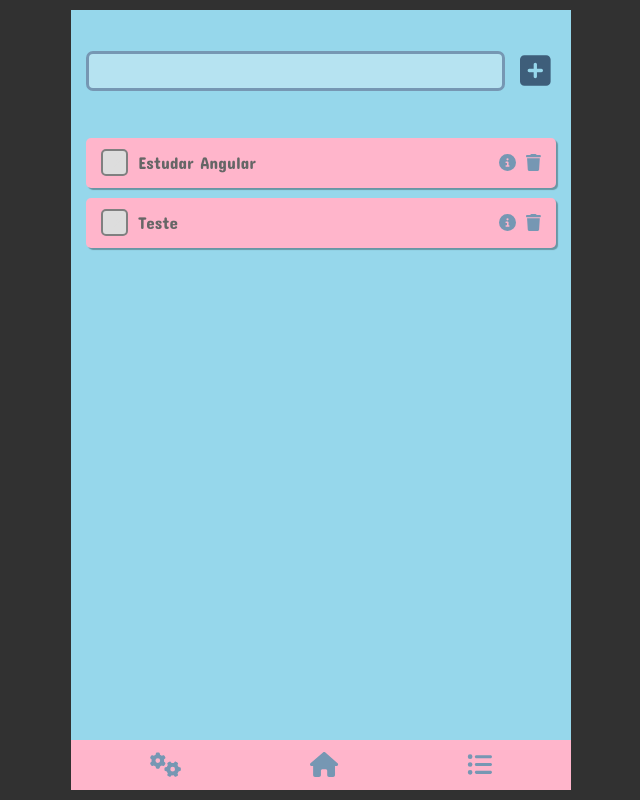
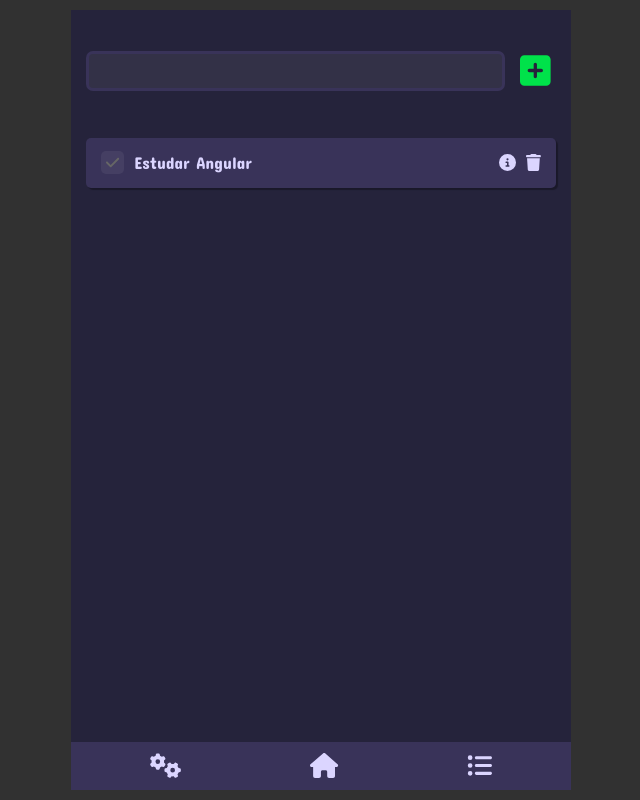
Before and after one commit to erickdpaula/task-manager, an Angular app: page / in a window 1280 px wide. Shown: the whole page, without its empty margins (319-959 px from the left). Built offline with nearby package versions, Linux system fonts and the light colour scheme; data requests are answered from the project's data file.

Commit message:
Mudanca na paleta de cores

```diff
--- /dev/null
+++ b/db.json
@@ -0,0 +1,19 @@
+{
+  "posts": [
+    {
+      "id": 1,
+      "title": "json-server",
+      "author": "typicode"
+    }
+  ],
+  "comments": [
+    {
+      "id": 1,
+      "body": "some comment",
+      "postId": 1
+    }
+  ],
+  "profile": {
+    "name": "typicode"
+  }
+}
--- a/src/app/app.component.css
+++ b/src/app/app.component.css
@@ -1,8 +1,11 @@
 
 .container
 {
-  display: flex;
   box-sizing: border-box;
   height: 100vh;
   padding: 10px;
+  overflow: scroll;
+  position: relative;
+  display: block;
+  /* flex-direction:column; */
 }
--- a/src/app/app.component.html
+++ b/src/app/app.component.html
@@ -1,3 +1,4 @@
 <div class="container">
   <app-task></app-task>
+  <app-navigation></app-navigation>
 </div>
--- a/src/app/components/modal/modal.component.css
+++ b/src/app/components/modal/modal.component.css
@@ -14,14 +14,15 @@
 .modal-container{
   width: 80%;
   background: white;
-  outline: 5px solid var(--darker-blue);
   border-radius: 10px;
-  color: var(--grey);
+  color: var(--dark-blue);
+  overflow: hidden;
 }
 
 header{
   width: 100%;
-  background: var(--pink);
+  height:50px;
+  background: var(--blue);
   display: flex;
   justify-content: space-between;
   align-items: center;
@@ -29,21 +30,20 @@ header{
   font-size: 20px;
 }
 .task-title{
-  color: var(--grey);
+  color: var(--white);
   background: none;
   border: none;
   margin-right: auto;
 }
 .task-title:focus{
   outline: none;
-  background-color: rgba(255, 255, 255, 0.425);
-  border-radius: 6px;
-  border: 2px solid var(--grey);
+  background-color: #ffffff10;
+  border-radius: 3px;
 }
 
 .subtasks-container{
   width: 100%;
-  height: 300px;
+  /* height: 300px; */
   padding: 10px;
 }
 .subtasks-container p {
@@ -54,17 +54,15 @@ header{
   margin: 5px 0;
 }
 .checkbox{
-  width: 10px;
-  height: 10px;
   padding: 0 2px;
   color: white;
-  background: white;
+  font-size: 15px;
   border-radius: 5px;
-  outline: 2px solid var(--grey);
+  background: #d8d8d8;
   margin: 0 10px;
 }
 .checkbox.checked{
-  color: limegreen;
+  background-color: var(--green);
 }
 
 .info-container{
@@ -75,8 +73,8 @@ header{
   margin: 0;
 }
 
-footer{
+/* footer{
   width: 100%;
   height: 30px;
   background: var(--green);
-}
+} */
--- a/src/app/components/modal/modal.component.html
+++ b/src/app/components/modal/modal.component.html
@@ -19,6 +19,6 @@
       <p>Termino previsto: {{taskInfo.endDate}}</p>
     </div>
 
-    <footer></footer>
+    <!-- <footer></footer> -->
   </div>
 </div>
--- a/src/app/components/navigation/navigation.component.css
+++ b/src/app/components/navigation/navigation.component.css
@@ -1,15 +1,17 @@
 .nav-container{
-  background: var(--pink);
+  background: var(--blue);
   height: 50px;
   width: 100%;
   display: flex;
   justify-content: space-evenly;
   align-items: center;
+
+  border-top: 2px solid var(--dark-blue);
 }
 
 fa-icon{
   margin: 0 50px;
-  color: var(--dark-blue);
+  color: var(--white);
   font-size: 25px;
   cursor: pointer;
 }
--- a/src/app/components/task/task.component.css
+++ b/src/app/components/task/task.component.css
@@ -9,11 +9,11 @@
   flex-direction: column;
   justify-content: space-between;
   width: 500px;
-  height: 100%;
-  background: var(--blue);
+  height: calc(100vh - 70px);
+  background: var(--dark-blue);
   padding-top: 20px;
   overflow-y: scroll;
-  overflow-x:hidden;
+  overflow-x: hidden;
   position: relative;
 }
 
@@ -30,10 +30,10 @@
   height: 40px;
   padding-left: 10px;
 
-  color: var(--darker-blue);
-  border: 3px solid var(--dark-blue);
+  color: var(--white);
+  border: 3px solid var(--blue);
   border-radius: 7px;
-  background: rgba(255,255,255,0.3);
+  background: #ffffff10;
   outline: none;
 }
 .input-button{
@@ -43,7 +43,7 @@
   border: none;
 }
 .input-button fa-icon{
-  color: var(--darker-blue);
+  color: var(--green);
   font-size: 35px;
 }
 .tasks-container{
@@ -59,13 +59,13 @@
   padding: 0 10px;
   margin: 10px 0;
 
-  background: var(--pink);
+  background: var(--blue);
   border-radius: 5px;
   text-decoration:none;
   list-style: none;
   box-shadow: 2px 2px 1px rgba(0, 0, 0, 0.3);
 
-  color: var(--grey);
+  color: var(--white);
 
   font-size: 17px;
 }
@@ -76,39 +76,35 @@
 }
 
 input[type=checkbox]{
-  appearance: none;
   width: 22px;
   height: 22px;
-  border: 2px solid #999;
   border-radius: 5px;
 }
 input[type=checkbox]:checked{
   background: var(--green);
 }
-@keyframes slideOut{
+@keyframes vanish{
   0%{
-    transform: translateX(0);
+    opacity: 100%;
   }
   100%{
-    transform: translateX(200%);
+    opacity: 0;
   }
 }
 .completed{
-  color: #888;
-  animation: 1s slideOut ease-out;
+  animation: 0.3s vanish ease-out;
 }
 .completed.check{
-  color: rgb(46, 187, 46);
+  background-color: var(--green);
 }
 .deleted{
-  animation: 1s slideOut ease-out;
+  /* animation: 1s slideOut ease-out; */
 }
 .check{
-  color: #ddd;
+  color: #666;
   font-size: 15px;
-  border: 2px solid grey;
   border-radius: 5px;
-  background: #ddd;
+  background: #ffffff10;
   padding: 0 5px;
   margin-right: 10px;
 }
--- a/src/app/components/task/task.component.html
+++ b/src/app/components/task/task.component.html
@@ -20,6 +20,4 @@
   </div>
 
   <app-modal [taskInfo]="taskInfo" [showModal]="showModal" (closeModalEvent) = "closeModal($event)"></app-modal>
-  <app-navigation></app-navigation>
-
 </div>
--- a/src/app/components/task/task.component.ts
+++ b/src/app/components/task/task.component.ts
@@ -3,7 +3,6 @@ import { Component, OnInit } from '@angular/core';
 import { Task } from 'src/app/models/Task';
 import { faTrash, faCheck, faSquarePlus, faInfoCircle } from '@fortawesome/free-solid-svg-icons'
 import { TaskService } from 'src/app/services/task.service';
-import { NgForm } from '@angular/forms';
 
 @Component({
   selector: 'app-task',
@@ -23,24 +22,42 @@ export class TaskComponent implements OnInit{
 
   content:string = ''
 
-  taskList:Task[]
-  task = {} as Task
+  taskList:Task[] = [
+    {
+      id: 0,
+      content: 'Estudar Angular',
+      completed: false,
+      deleted: false,
+      subTasks: [
+        {
+          content: 'Diretivas',
+          completed: false
+        },
+        {
+          content: 'Routes',
+          completed: false
+        }
+      ],
+      startDate: '06/07/2023',
+      endDate: ''
+    }
+  ]
 
   constructor(private taskService: TaskService){}
 
   ngOnInit() {
-    this.getAllTasks()
+    // this.getAllTasks()
   }
 
-  getAllTasks(){
-    this.taskService.getAllTasks().subscribe((tasks: Task[]) => {
-      this.taskList = tasks
-    })
-  }
-  saveTask(task: Task) {
-    this.taskService.saveTask(task)
-    console.log(task)
-  }
+  // getAllTasks(){
+  //   this.taskService.getAllTasks().subscribe((tasks: Task[]) => {
+  //     this.taskList = tasks
+  //   })
+  // }
+  // saveTask(task: Task) {
+  //   this.taskService.saveTask(task)
+  //   console.log(task)
+  // }
 
   addTask(){
     let newTask = new Task()
@@ -51,8 +68,9 @@ export class TaskComponent implements OnInit{
     newTask.subTasks = []
     newTask.startDate = this.currentDate
     newTask.endDate = ""
-    this.saveTask(newTask)
-    // this.taskList.push(newTask)
+    // this.saveTask(newTask)
+    this.taskList.push(newTask)
+    console.log(newTask)
 
     this.content = ''
   }
@@ -61,7 +79,7 @@ export class TaskComponent implements OnInit{
     this.taskList[i].deleted = !this.taskList[i].deleted
     setTimeout(() => {
       this.taskList.splice(i, 1)
-    }, 500)
+    }, 200)
   }
 
 
@@ -79,14 +97,4 @@ export class TaskComponent implements OnInit{
     this.showModal = !this.showModal
   }
 
-  showMessage(){
-    return 'Teste de Titulo'
-  }
-
-  cleanForm(form: NgForm) {
-    this.getAllTasks();
-    form.resetForm();
-    this.task = {} as Task;
-  }
-
 }
--- a/src/assets/data/db.json
+++ b/src/assets/data/db.json
@@ -20,10 +20,27 @@
     },
     {
       "id": 1,
-      "content": "Teste",
+      "content": "Conectar API fake",
       "completed": false,
       "deleted": false,
-      "subTasks": [],
+      "subTasks": [
+        {
+          "content": "Criar metodo GET",
+          "completed": false
+        },
+        {
+          "content": "Criar metodo POST",
+          "completed": false
+        },
+        {
+          "content": "Criar metodo PUT",
+          "completed": false
+        },
+        {
+          "content": "Criar metodo DELETE",
+          "completed": false
+        }
+      ],
       "startDate": "03/07/2023",
       "endDate": ""
     }
--- a/src/styles.css
+++ b/src/styles.css
@@ -1,10 +1,8 @@
 :root{
-    --blue: #96D7EB;
-    --dark-blue: #7697B3;
-    --darker-blue: #3e5e7a;
-    --green: #DFFFD8;
-    --pink: #ffb5cb;
-    --grey: #666;
+    --dark-blue: #25233B;
+    --white: #dbd5ff;
+    --green: #00E24A;
+    --blue: #393359;
 }
 
 body{
@@ -20,6 +18,6 @@ body{
 }
 
 fa-icon{
-  color: var(--dark-blue);
+  color: var(--white);
   cursor: pointer;
 }
```
